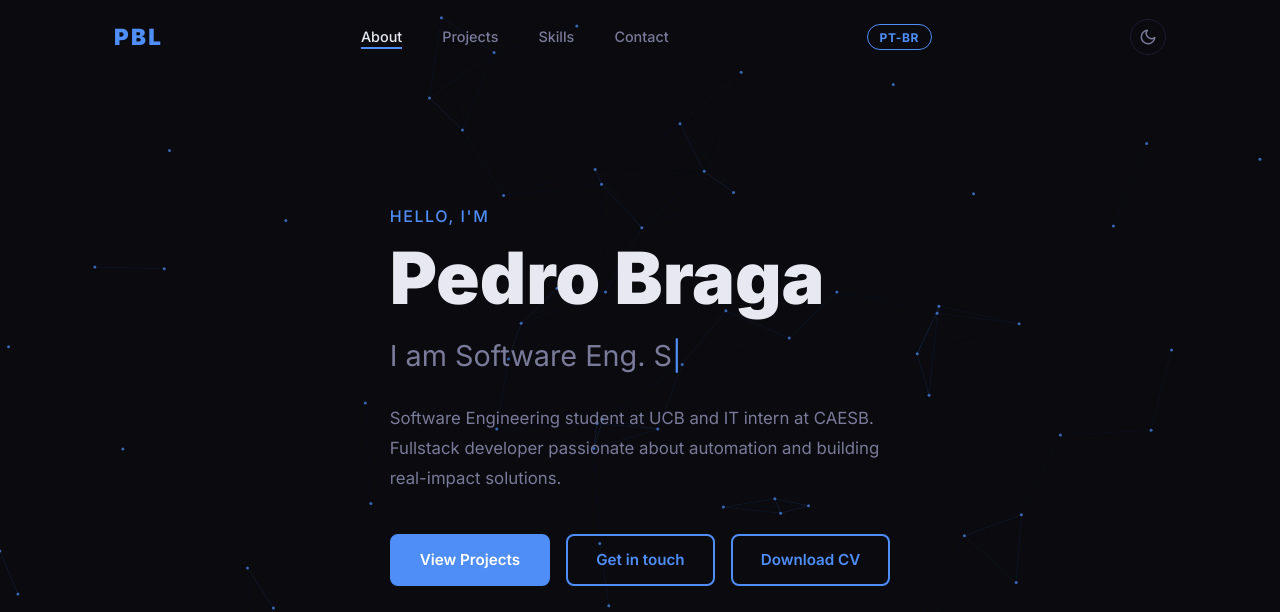
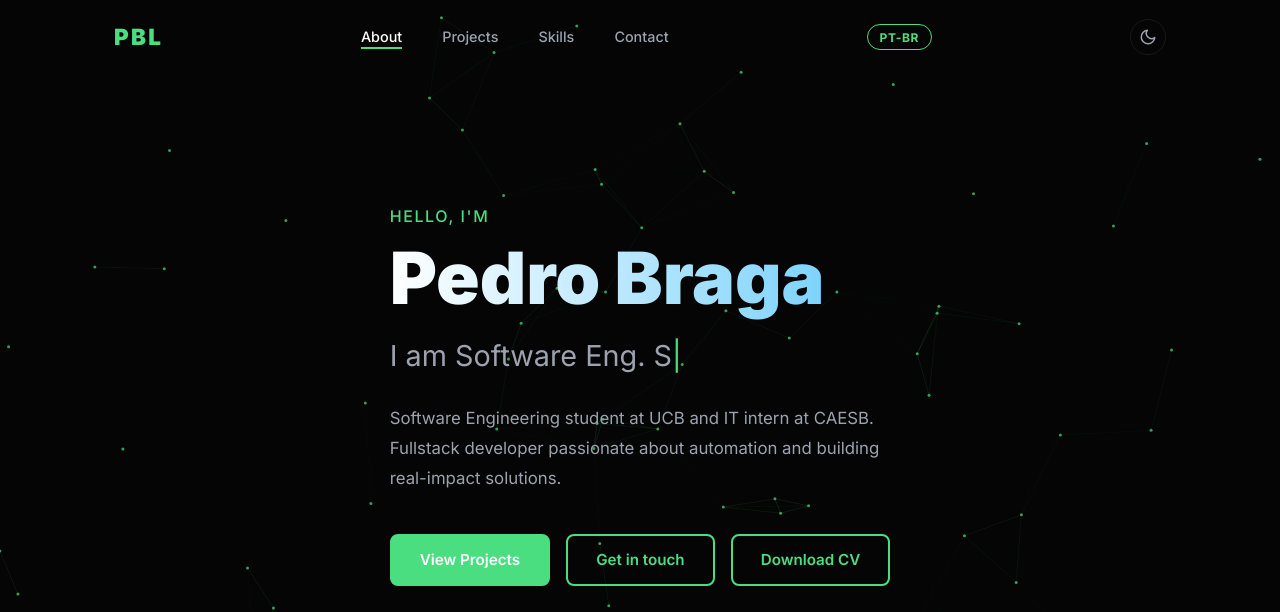
Before and after one commit to Blima-P/Portifolio, a plain HTML site: page index.html in a window 1280 px wide. Shown: the top 612 px of the page. Drawn offline with Linux system fonts and the light colour scheme.

Commit message:
Cores alteradas

```diff
--- a/css/styles.css
+++ b/css/styles.css
@@ -1,14 +1,14 @@
 /* ---- Variáveis globais ---- */
 :root {
-  --color-bg: #0a0a0f;
-  --color-bg-2: #0f0f1a;
-  --color-bg-card: #13131f;
-  --color-border: #1e1e30;
-  --color-accent: #4f8ef7;
-  --color-accent-dark: #2b6be0;
-  --color-accent-glow: rgba(79, 142, 247, 0.3);
-  --color-text: #e8e8f0;
-  --color-text-muted: #7a7a9a;
+  --color-bg: #050505;
+  --color-bg-2: #0A0D0B;
+  --color-bg-card: #0A0D0B;
+  --color-border: #1A1A1A;
+  --color-accent: #4ADE80;
+  --color-accent-dark: #062012;
+  --color-accent-glow: rgba(74, 222, 128, 0.3);
+  --color-text: #FFFFFF;
+  --color-text-muted: #9CA3AF;
   --font-family: 'Inter', sans-serif;
   --font-size-base: 1rem;
   --container-max: 1100px;
@@ -24,11 +24,11 @@
   --color-bg-2: #eaeaf0;
   --color-bg-card: #ffffff;
   --color-border: #d0d0e0;
-  --color-accent: #2b6be0;
-  --color-accent-dark: #1a54c4;
-  --color-accent-glow: rgba(43, 107, 224, 0.2);
+  --color-accent: #15803d;
+  --color-accent-dark: #052e16;
+  --color-accent-glow: rgba(21, 128, 61, 0.2);
   --color-text: #1a1a2e;
-  --color-text-muted: #5a5a7a;
+  --color-text-muted: #4a4a6a;
 }
 
 /* ---- Scroll progress bar ---- */
@@ -148,7 +148,7 @@ body {
 
 /* Classe adicionada pelo JS quando o usuário rola a página */
 .header.scrolled {
-  background: rgba(10, 10, 15, 0.95);
+  background: rgba(5, 5, 5, 0.95);
   backdrop-filter: blur(10px);
   padding: 0.8rem 0;
   border-bottom: 1px solid var(--color-border);
@@ -295,6 +295,20 @@ body {
   font-weight: 900;
   line-height: 1.1;
   margin-bottom: 1rem;
+}
+
+.hero__name-gradient {
+  background: linear-gradient(90deg, #FFFFFF, #7DD3FC);
+  -webkit-background-clip: text;
+  -webkit-text-fill-color: transparent;
+  background-clip: text;
+}
+
+[data-theme="light"] .hero__name-gradient {
+  background: linear-gradient(90deg, #1a1a2e, #0e4429);
+  -webkit-background-clip: text;
+  -webkit-text-fill-color: transparent;
+  background-clip: text;
 }
 
 .hero__title {
@@ -458,7 +472,7 @@ body {
 .project-card:hover {
   border-color: var(--color-accent);
   transform: translateY(-4px);
-  box-shadow: 0 10px 30px rgba(79, 142, 247, 0.15);
+  box-shadow: 0 10px 30px rgba(74, 222, 128, 0.15);
 }
 
 .project-card__header { display: flex; justify-content: space-between; align-items: center; }
@@ -500,8 +514,8 @@ body {
   font-size: 0.75rem;
   padding: 0.25rem 0.75rem;
   border-radius: 50px;
-  background: rgba(79, 142, 247, 0.1);
-  border: 1px solid rgba(79, 142, 247, 0.2);
+  background: rgba(74, 222, 128, 0.1);
+  border: 1px solid rgba(74, 222, 128, 0.2);
   color: var(--color-accent);
 }
 
--- a/index.html
+++ b/index.html
@@ -59,7 +59,7 @@
 
       <div class="hero__content container">
         <p class="hero__greeting" data-i18n="hero.greeting">Hello, I'm</p>
-        <h1 class="hero__name">Pedro Braga</h1>
+        <h1 class="hero__name"><span class="hero__name-gradient">Pedro Braga</span></h1>
 
         <!-- Efeito digitando feito no typing.js -->
         <h2 class="hero__title">
--- a/js/main.js
+++ b/js/main.js
@@ -99,7 +99,7 @@ if (contactForm) {
     setTimeout(() => {
       submitBtn.textContent = (typeof translations !== 'undefined' && translations[currentLang])
         ? translations[currentLang]['contact.form.sent'] : '✓ Message sent!';
-      submitBtn.style.background = '#22c55e';
+      submitBtn.style.background = '#4ADE80';
       contactForm.reset();
 
       setTimeout(() => {
--- a/js/particles.js
+++ b/js/particles.js
@@ -8,7 +8,7 @@ const CONFIG = {
   maxDistance: 120,
   speed: 0.3,
   radius: 1.5,
-  color: '79, 142, 247',
+  color: '74, 222, 128',
 };
 
 let particles = [];
--- a/js/theme.js
+++ b/js/theme.js
@@ -10,7 +10,7 @@ function setTheme(theme) {
 
   // aqui ele atualiza as particulas do inicio de acordo com o tema
   if (typeof updateParticlesColor === 'function') {
-    updateParticlesColor(theme === 'light' ? '43, 107, 224' : '79, 142, 247');
+    updateParticlesColor(theme === 'light' ? '21, 128, 61' : '74, 222, 128');
   }
 }
 
```
